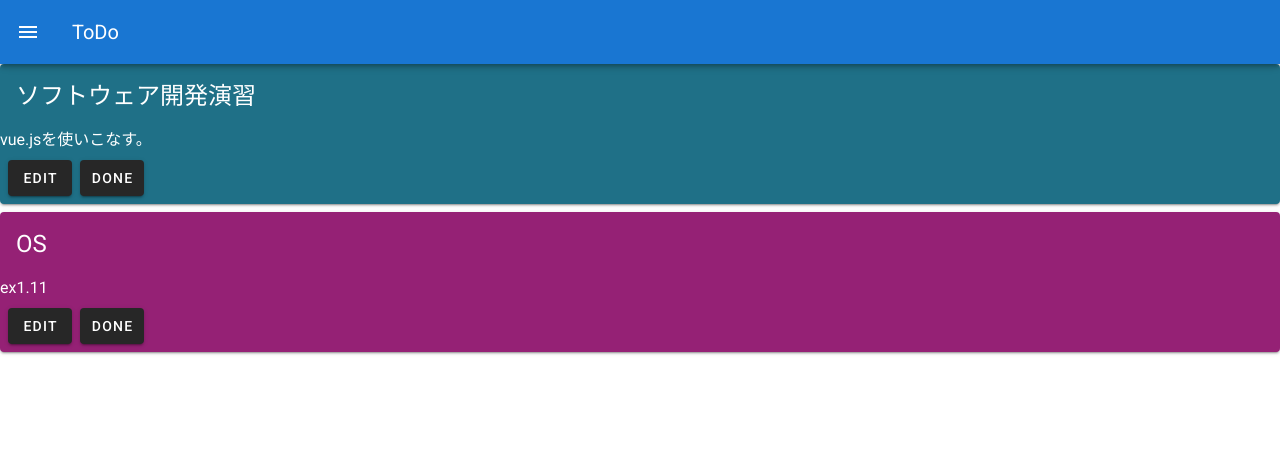
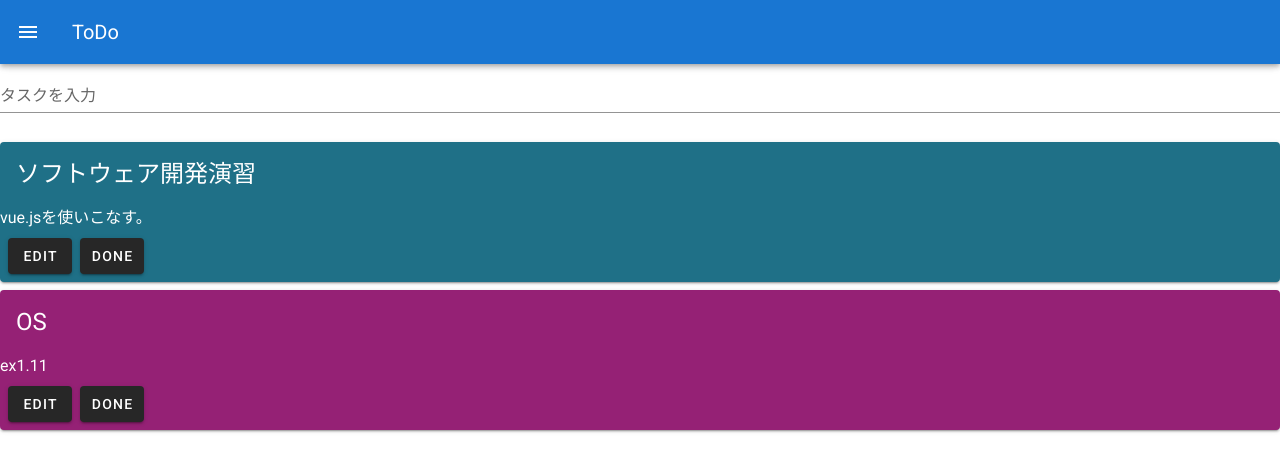
Before and after one commit to Kensho14/sd_t5_todo-app, a Vue app: page / in a window 1280 px wide. Shown: the top 472 px of the page. Built offline with nearby package versions, Linux system fonts and the light colour scheme.

Commit message:
GUIの作成

```diff
--- a/src/App.vue
+++ b/src/App.vue
@@ -11,6 +11,16 @@
 
     <v-main>
       <v-row dense>
+        <v-col>
+          <v-text-field v-on:click="mouseClickHandler" label="タスクを入力">
+          </v-text-field>
+          <v-text-field v-if="isClicked" label="タスク詳細">
+          </v-text-field>
+          <v-select　v-if="isClicked"
+            label="科目を選択"
+          ></v-select>
+          <v-btn v-if="isClicked">登録</v-btn>
+        </v-col>
         <v-col
           v-for="(item, i) in tasks"
           :key="i"
@@ -34,6 +44,7 @@ export default {
   },
 
   data: () => ({
+    isClicked: false,
     tasks: [
       {
         color: '#1F7087',
@@ -47,5 +58,10 @@ export default {
       },
     ],
   }),
+  methods: {
+    mouseClickHandler(){
+      this.isClicked = true
+    },
+  }
 };
 </script>
```
